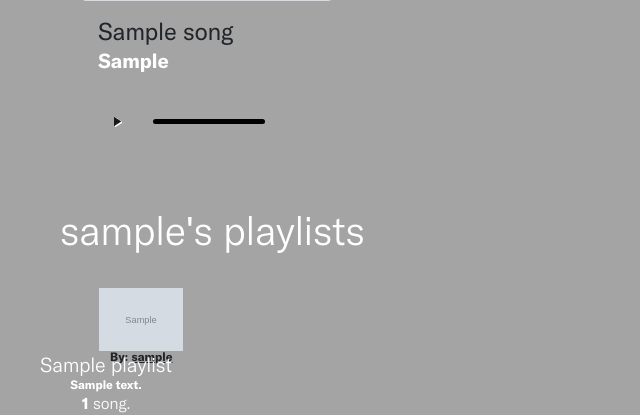
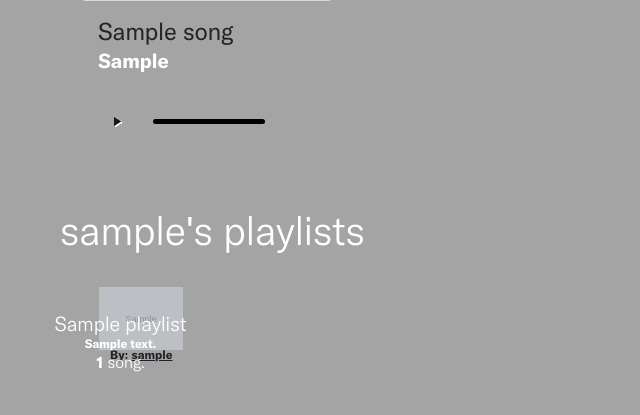
Before and after one commit to Juli03b/phonia-music-catalog, a Flask app: a page that uses templates/base.html in a window 1280 px wide. Shown: the part 593-1008 px from the top of the page, without its empty margins (0-640 px from the left). After the commit the page ends 965 px from the top, so only its background shows below. Run offline with Flask 2, Linux system fonts and the light colour scheme; tables that the repository leaves empty hold one stand-in row (values such as "Sample post"); grey boxes marked "Sample" are stand-in pictures; parts of the project's set-up code (start-up, migrations or seed data) failed here and were passed over.

Commit message:
Update styles

```diff
--- a/static/style.css
+++ b/static/style.css
@@ -153,3 +153,11 @@ body {
 body{
     font-family: 'GT' !important;
 }
+.playlist-label{
+    top:35% !important;
+    right:30% !important;
+}
+.playlist-img{
+    opacity: .5;
+    margin: -1px;
+}
```
